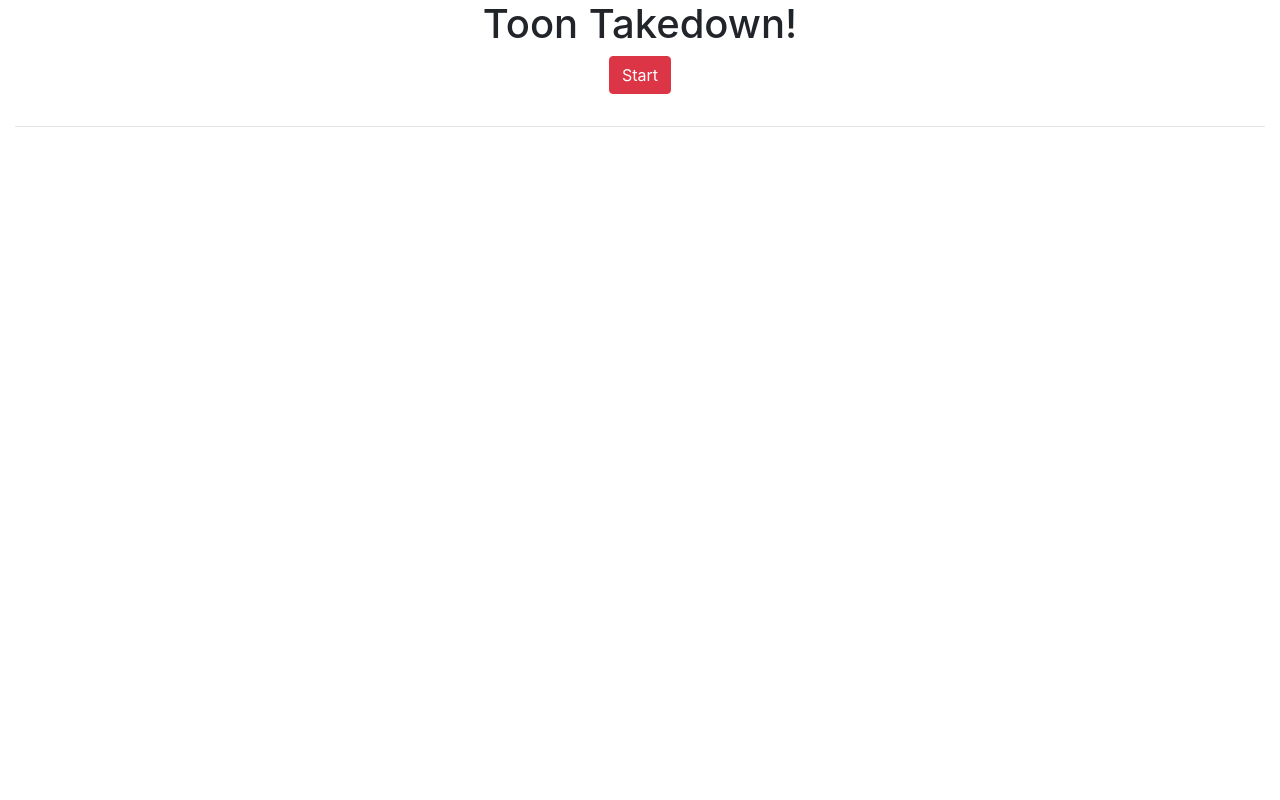
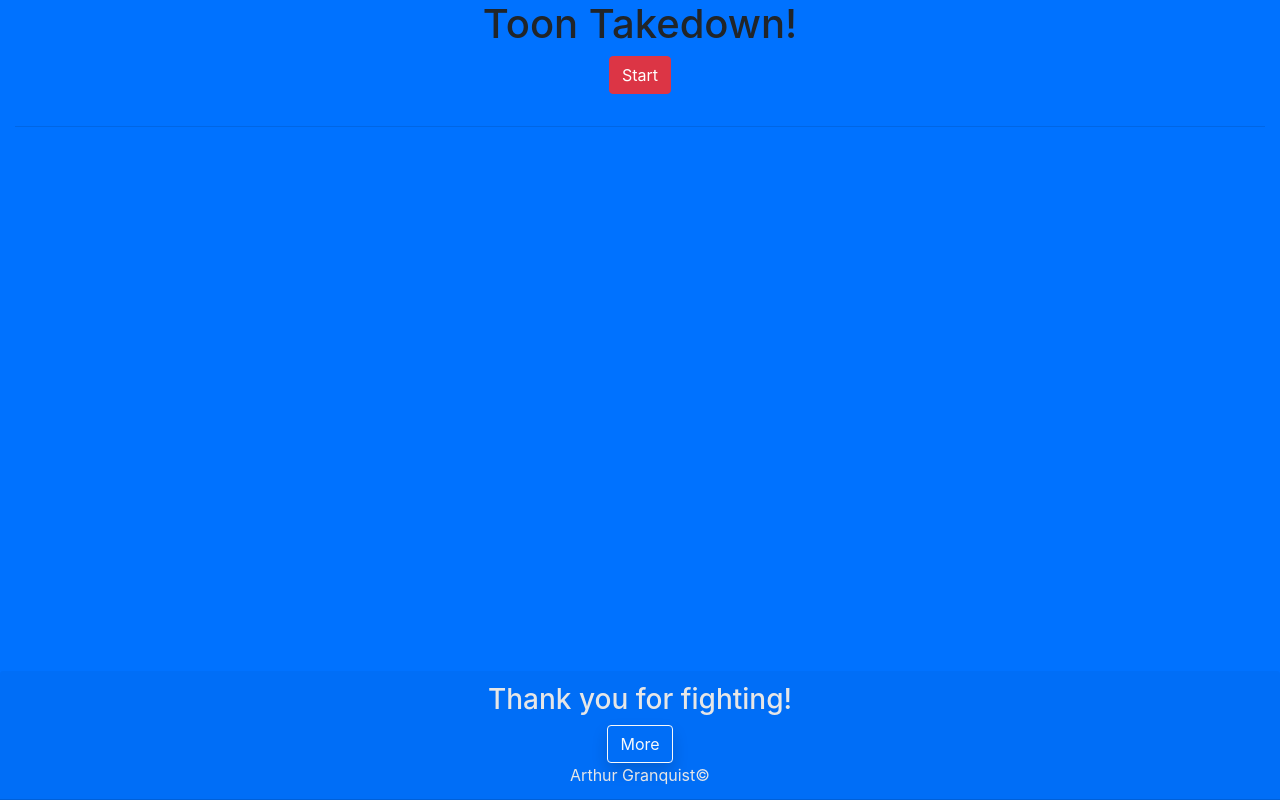
Before and after one commit to theartofnoise/RPG-Game, a plain HTML site: page index.html in a window 1280 px wide. Drawn offline with nearby package versions, Linux system fonts and the light colour scheme.

Commit message:
background color

```diff
--- a/assets/css/style.css
+++ b/assets/css/style.css
@@ -2,6 +2,9 @@
     border: solid 1px black;
 
 } */
+body {
+    background-color: #0072ff;
+}
 #attackButton {
     margin-top: 100%;
 
@@ -19,5 +22,12 @@
   margin-left: auto;
   margin-right: auto;
   width: 150px;
-
 }
+footer {
+    position: absolute;
+    bottom: 0px;
+    left: 0%;
+    width: 100%;
+    border-radius: 0rem;
+    color: rgb(230, 230, 230);
+}
--- a/index.html
+++ b/index.html
@@ -66,6 +66,20 @@
                 </div>
             </div>
         </div>
+        <footer class="text-center">
+            <div class="card-header">
+              <div>
+                <h3 class="card-text">Thank you for fighting!</h3>
+                <a
+                  href="https://theartofnoise.github.io/Bootstrap-Portfolio/portfolio.html"
+                  class="shadow btn btn-outline-light"
+                  >More</a
+                >
+                <br />
+              </div>
+              <div>Arthur Granquist&copy;</div>
+            </div>
+          </footer>
 </body>
 
 </html>
```
